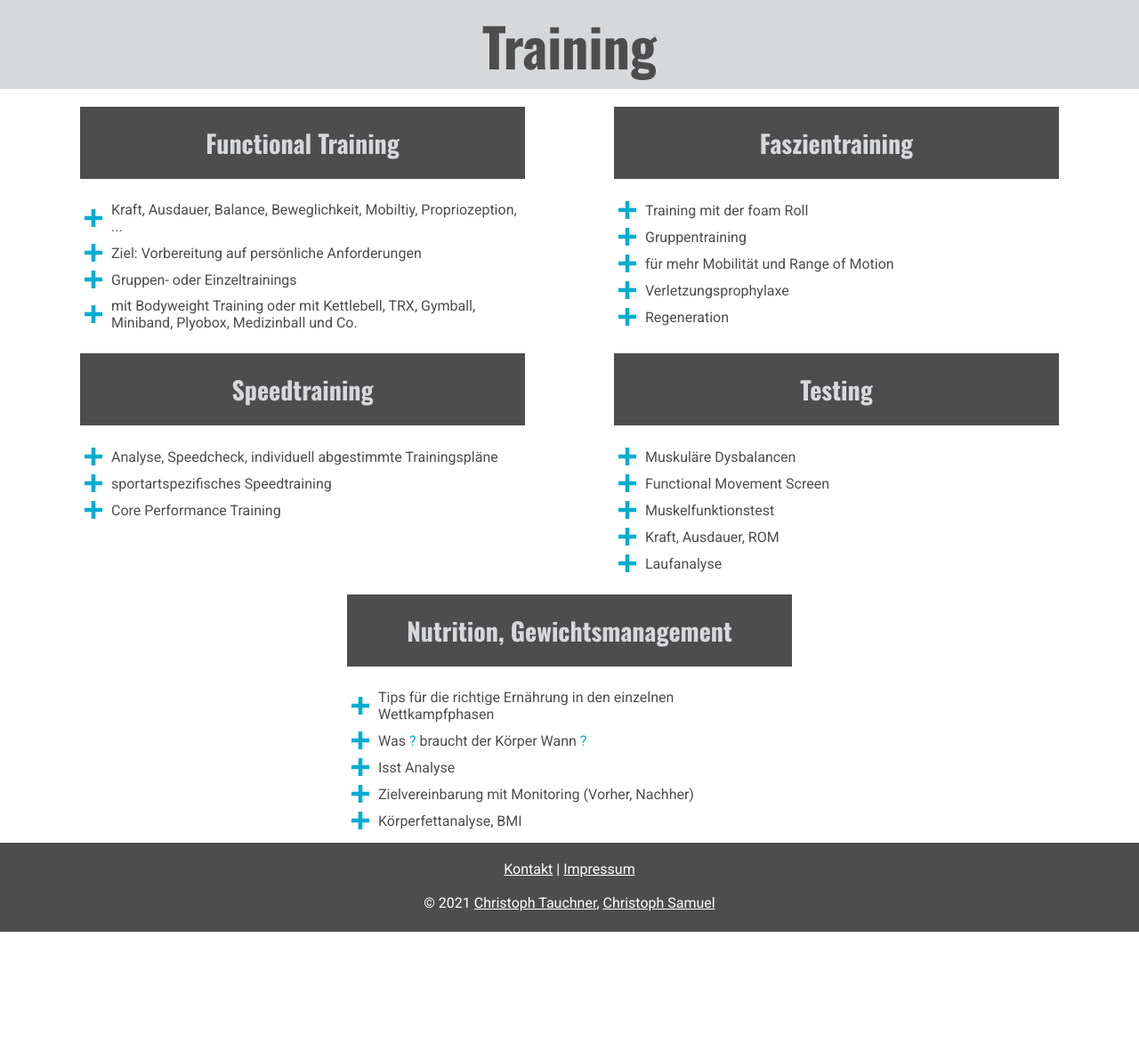
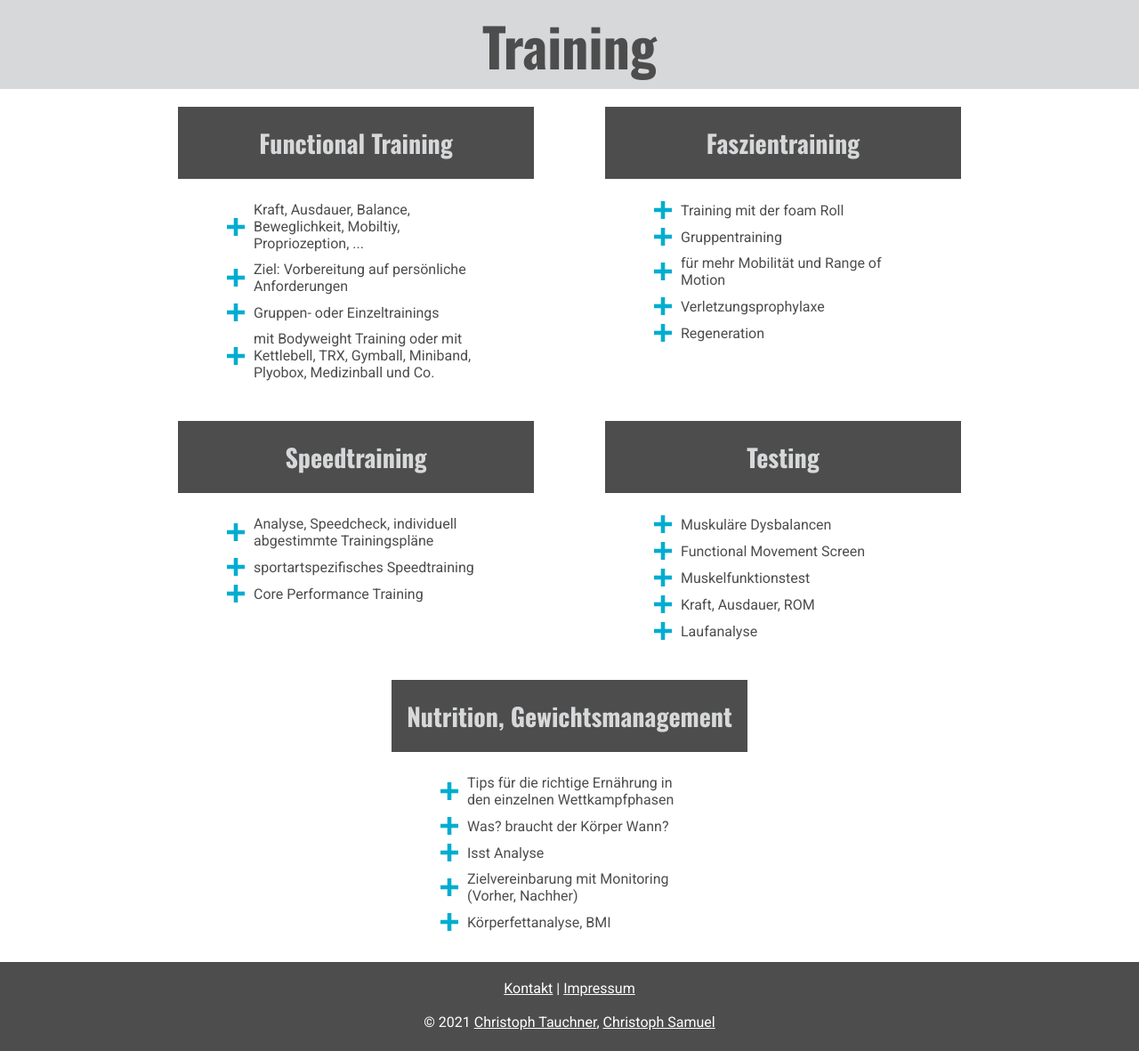
Before and after one commit to nico0601/Sommerprojekt2021, a PHP site: page /training.php in a window 1280 px wide. Shown: the part 47-1228 px from the top of the page at 89% size. Before the commit the page ends 1094 px from the top, so only its background shows below. Run offline with PHP 8.4, Linux system fonts and the light colour scheme; style sheets or scripts are compiled from the project's sources.

Commit message:
changed second list of problems

```diff
--- a/website/event.php
+++ b/website/event.php
@@ -35,9 +35,9 @@ include "nav.php"
         </div>
         <div class="contentInfo">
             <p>Bei Interesse entweder</p>
-            <p class="bold">telefonisch (<span class="blue">+43 660 12345678</span>)</p>
+            <p class="bold">telefonisch (+43 660 12345678)</p>
             <p>oder</p>
-            <p class="bold">per Email (<span class="blue">werdenichc@hotmail.com</span>)</p>
+            <p class="bold">per Email (werdenichc@hotmail.com)</p>
             <p>Kontakt aufnehmen</p>
         </div>
     </div>
--- a/website/style.scss
+++ b/website/style.scss
@@ -67,7 +67,7 @@ h1 {
 }
 .contentInfo > * {
   color: #D7D8D9;
-  font-size: 24px;
+  font-size: 18px !important;
 }
 
 .item {
--- a/website/therapieTraining.scss
+++ b/website/therapieTraining.scss
@@ -9,8 +9,8 @@
 }
 
 .contentSection {
-  width: 500px;
-  margin: 0 50px;
+  width: 400px;
+  margin: 0 40px;
 }
 
 .description {
@@ -30,10 +30,18 @@
 
 @media (max-width: 1000px) {
   .contentSection {
-    width: 90vw;
+    width: 85vw;
+    margin: 0 50px;
+  }
+
+  .description {
+    display: block;
   }
 
   .hidden {
     display: none;
   }
+  .noHidden {
+    display: block;
+  }
 }
--- a/website/training.php
+++ b/website/training.php
@@ -24,9 +24,13 @@ include "nav.php"
         </div>
         <?php
         if (isset($_GET['angebot']) && $_GET['angebot'] !== "") {
-            echo ($_GET['angebot'] == 1) ?
-                "<div class='description noHidden'>" :
-                "<div class='description hidden'>";
+            if ($_GET['angebot'] == 1) {
+                echo "<div class='description noHidden'>";
+            } else {
+                echo "<div class='description hidden'>";
+            }
+        } else {
+            echo "<div class='description hidden'>";
         }
         ?>
         <div class="item">
@@ -54,9 +58,13 @@ include "nav.php"
         </div>
         <?php
         if (isset($_GET['angebot']) && $_GET['angebot'] !== "") {
-            echo ($_GET['angebot'] == 2) ?
-                "<div class='description noHidden'>" :
-                "<div class='description hidden'>";
+            if ($_GET['angebot'] == 2) {
+                echo "<div class='description noHidden'>";
+            } else {
+                echo "<div class='description hidden'>";
+            }
+        } else {
+            echo "<div class='description hidden'>";
         }
         ?>
         <div class="item">
@@ -88,9 +96,13 @@ include "nav.php"
         </div>
         <?php
         if (isset($_GET['angebot']) && $_GET['angebot'] !== "") {
-            echo ($_GET['angebot'] == 3) ?
-                "<div class='description noHidden'>" :
-                "<div class='description hidden'>";
+            if ($_GET['angebot'] == 3) {
+                echo "<div class='description noHidden'>";
+            } else {
+                echo "<div class='description hidden'>";
+            }
+        } else {
+            echo "<div class='description hidden'>";
         }
         ?>
         <div class="item">
@@ -114,9 +126,13 @@ include "nav.php"
         </div>
         <?php
         if (isset($_GET['angebot']) && $_GET['angebot'] !== "") {
-            echo ($_GET['angebot'] == 4) ?
-                "<div class='description noHidden'>" :
-                "<div class='description hidden'>";
+            if ($_GET['angebot'] == 4) {
+                echo "<div class='description noHidden'>";
+            } else {
+                echo "<div class='description hidden'>";
+            }
+        } else {
+            echo "<div class='description hidden'>";
         }
         ?>
         <div class="item">
@@ -148,9 +164,13 @@ include "nav.php"
         </div>
         <?php
         if (isset($_GET['angebot']) && $_GET['angebot'] !== "") {
-            echo ($_GET['angebot'] == 5) ?
-                "<div class='description noHidden'>" :
-                "<div class='description hidden'>";
+            if ($_GET['angebot'] == 5) {
+                echo "<div class='description noHidden'>";
+            } else {
+                echo "<div class='description hidden'>";
+            }
+        } else {
+            echo "<div class='description hidden'>";
         }
         ?>
         <div class="item">
@@ -159,7 +179,7 @@ include "nav.php"
         </div>
         <div class="item">
             <img class="plus" src="images/plus.svg" alt="plus icon">
-            <a>Was <span class="blue">?</span> braucht der Körper Wann <span class="blue">?</span></a>
+            <a>Was? braucht der Körper Wann?</a>
         </div>
         <div class="item">
             <img class="plus" src="images/plus.svg" alt="plus icon">
```
Also changed, not shown: website/termin.php (+15 -11 lines), website/termin.scss (+55 -11 lines), website/therapie.php (+35 -15 lines).
